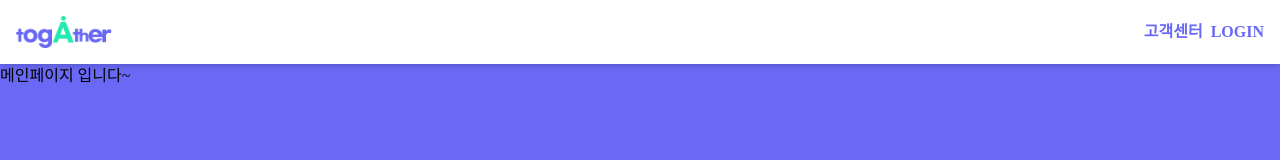
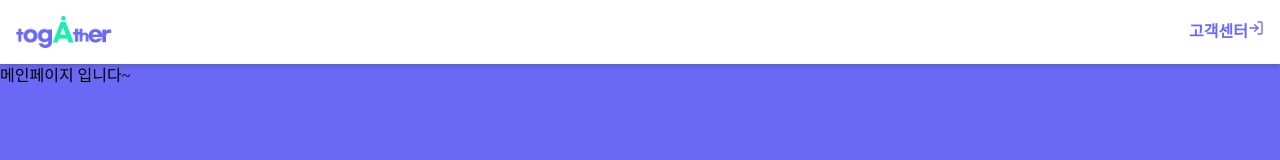
Before and after one commit to be-2nd-projects/fe-2nd-projects, a React (Create React App) app in the folder space_rental/: page / in a window 1280 px wide. Shown: the top 160 px of the page. Built offline with nearby package versions, Linux system fonts and the light colour scheme; a web font is replaced by a local one.

Commit message:
폰트 수정

```diff
--- a/space_rental/src/components/Header/Header.js
+++ b/space_rental/src/components/Header/Header.js
@@ -1,6 +1,7 @@
 import React from "react";
 import tw from "tailwind-styled-components";
 import Logo from "../../assets/images/logo.png";
+import { FiLogIn } from "react-icons/fi";
 
 const HeaderContainer = tw.header`
   w-full
@@ -36,7 +37,7 @@ function Header() {
         </div>
         <div className="flex">
           <div>고객센터</div>
-          <div className="ml-2">LOGIN</div>
+          <FiLogIn />
         </div>
       </HeaderWrap>
     </HeaderContainer>
```
